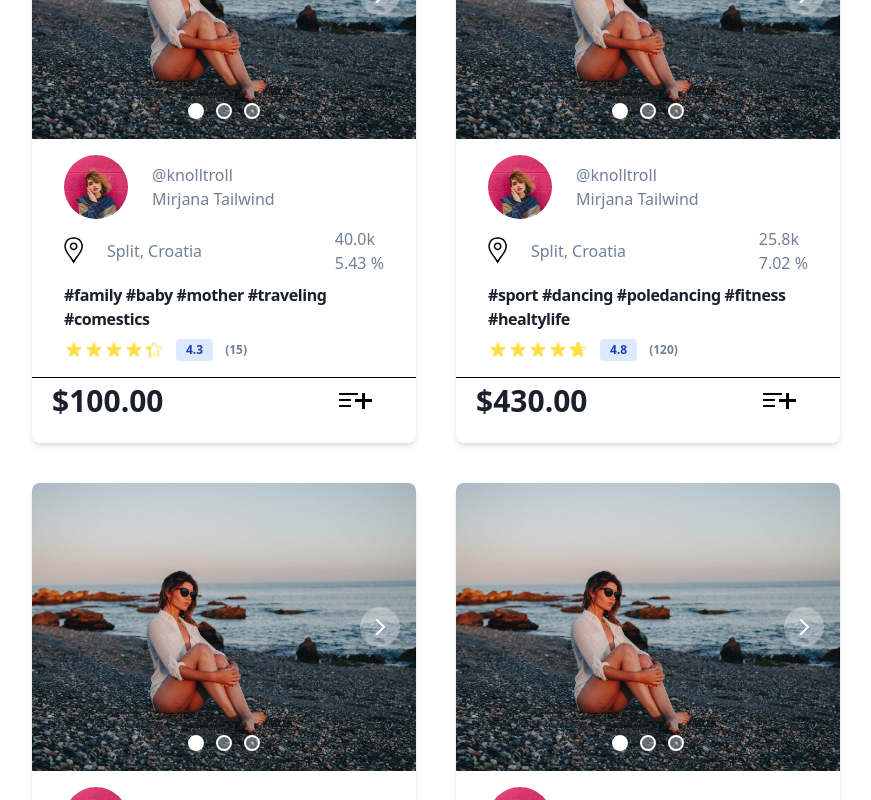
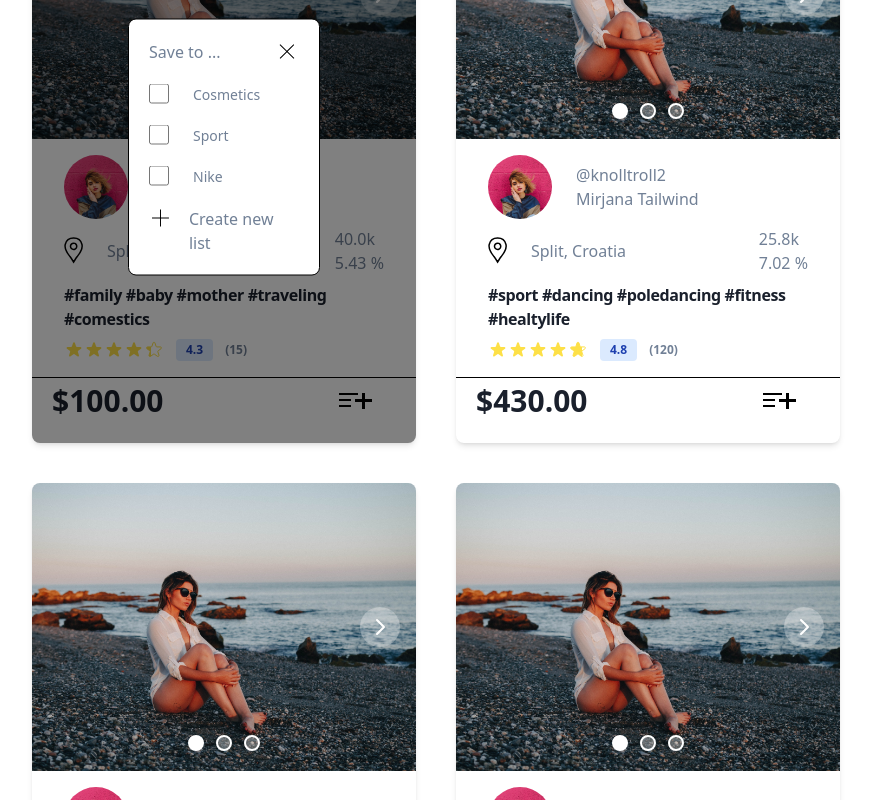
Before and after one commit to Netz00/growi, a Next.js app: page /search in a window 1280 px wide. Both pictures are taken after a click on the element 559 px from the left and 1420 px from the top of the page. Shown: the part 1020-1820 px from the top of the page, without its empty margins (204-1075 px from the left). Built offline with nearby package versions, Linux system fonts and the light colour scheme; a web font is replaced by a local one.

Commit message:
Added SaveCardPopup component

```diff
--- a/public/assets/search.json
+++ b/public/assets/search.json
@@ -46,7 +46,7 @@
 	"influencers": [
 		{
 			"key": 0,
-			"username": "knolltroll",
+			"username": "knolltroll1",
 			"firstName": "Mirjana",
 			"lastName": "Tailwind",
 			"profileImage": "/assets/images/profile1ProfileImage.png",
@@ -81,7 +81,7 @@
 		},
 		{
 			"key": 1,
-			"username": "knolltroll",
+			"username": "knolltroll2",
 			"firstName": "Mirjana",
 			"lastName": "Tailwind",
 			"profileImage": "/assets/images/profile1ProfileImage.png",
@@ -116,7 +116,7 @@
 		},
 		{
 			"key": 2,
-			"username": "knolltroll",
+			"username": "knolltroll3",
 			"firstName": "Mirjana",
 			"lastName": "Tailwind",
 			"profileImage": "/assets/images/profile1ProfileImage.png",
@@ -151,7 +151,7 @@
 		},
 		{
 			"key": 3,
-			"username": "knolltroll",
+			"username": "knolltroll4",
 			"firstName": "Mirjana",
 			"lastName": "Tailwind",
 			"profileImage": "/assets/images/profile1ProfileImage.png",
--- a/src/card/InfluencerCard.tsx
+++ b/src/card/InfluencerCard.tsx
@@ -1,3 +1,5 @@
+import { useState } from 'react';
+
 import Image from 'next/image';
 import { useRouter } from 'next/router';
 
@@ -6,6 +8,7 @@ import { CardCarousel, IMediaProps } from './CardCarousel';
 import { ILocationProps, Location } from './Location';
 import { ProfileStats } from './ProfileStats';
 import { Rating } from './Rating';
+import { SaveCardPopup } from './SaveCardPopup';
 
 type IInfluencerCardProps = {
 	username: string;
@@ -23,11 +26,19 @@ type IInfluencerCardProps = {
 	startingPrice: number;
 };
 
+// TODO pressing + button while settingas are active, mousedown and onClick event conflict, select card div child elements and stop propagation for each
+
 const InfluencerCard = (props: IInfluencerCardProps) => {
 	const router = useRouter();
+	const [savePopup, setSavePopup] = useState(false);
 
 	return (
-		<div className="w-96 max-w-sm bg-white rounded-lg shadow-md dark:bg-gray-800 dark:border-gray-700 flex flex-col gap-4">
+		<div className="relative">
+			<div
+				className={`${
+					savePopup && 'brightness-50'
+				} w-96 max-md:w-72 bg-white rounded-lg shadow-md dark:bg-gray-800 dark:border-gray-700 flex flex-col gap-4`}
+			>
 				<CardCarousel media={[...props.media]} />
 				<div className="flex flex-col gap-2 px-8">
 					<a className="flex flex-row gap-6 items-center">
@@ -65,13 +76,23 @@ const InfluencerCard = (props: IInfluencerCardProps) => {
 				<div className="px-5 pb-5 border-solid border-t border-black">
 					<div className="flex items-center justify-between">
 						<span className="text-3xl font-bold text-gray-900 dark:text-white">
-						{`$${(Math.round(props.startingPrice * 100) / 100).toFixed(
-							2
-						)}`}
+							{`$${(
+								Math.round(props.startingPrice * 100) / 100
+							).toFixed(2)}`}
 						</span>
-					<AddToButton onClick={() => {}} />
+						<AddToButton
+							onClick={() => {
+								if (!savePopup) setSavePopup(true);
+							}}
+						/>
 					</div>
 				</div>
+			</div>
+			<SaveCardPopup
+				id={props.username}
+				savePopup={savePopup}
+				setSavePopup={setSavePopup}
+			/>
 		</div>
 	);
 };
--- /dev/null
+++ b/src/card/SaveCardPopup.tsx
@@ -0,0 +1,77 @@
+import { useRef } from 'react';
+
+import useOutsideAlerter from '../hooks/useOutsideAlerter';
+
+type ISaveCardPopupProps = {
+	id: string;
+	savePopup: boolean;
+	setSavePopup: Function;
+};
+
+// TODO pressing + button while settingas are active, mousedown and onClick event conflict, select card div child elements and stop propagation for each
+
+const SaveCardPopup = (props: ISaveCardPopupProps) => {
+	const lists = ['Cosmetics', 'Sport', 'Nike'];
+
+	const settingsRef = useRef(null);
+	useOutsideAlerter(() => props.setSavePopup(false), props.savePopup, settingsRef);
+	return (
+		<div
+			ref={settingsRef}
+			className={`${
+				!props.savePopup && 'hidden'
+			} absolute top-1/2 left-1/2 transform -translate-x-1/2 -translate-y-1/2
+                            h-fit w-fit bg-white z-10
+                            border-solid border border-black rounded-lg`}
+		>
+			<div className="flex flex-col gap-3 p-5">
+				<div className="flex flex-row justify-between align-middle">
+					<p>Save to ...</p>{' '}
+					<svg
+						viewBox="0 0 24 24"
+						preserveAspectRatio="xMidYMid meet"
+						focusable="false"
+						className="w-6 h-6"
+					>
+						<g>
+							<path d="M12.7,12l6.6,6.6l-0.7,0.7L12,12.7l-6.6,6.6l-0.7-0.7l6.6-6.6L4.6,5.4l0.7-0.7l6.6,6.6l6.6-6.6l0.7,0.7L12.7,12z"></path>
+						</g>
+					</svg>
+				</div>
+				<div className="flex flex-col gap-5 my-2">
+					{lists.map((list, key) => (
+						<div key={key} className="flex items-center gap-6">
+							<input
+								id={`checkbox-${key}-${props.id}`}
+								type="checkbox"
+								value=""
+								className="w-5 h-5 accent-slate-700 bg-gray-100 border-gray-300 rounded focus:ring-black dark:focus:ring-blue-600 dark:ring-offset-gray-800 focus:ring-2 dark:bg-gray-700 dark:border-gray-600"
+							/>
+							<label
+								htmlFor={`checkbox-${key}-${props.id}`}
+								className="text-sm dark:text-gray-300 flex-grow"
+							>
+								{list}
+							</label>
+						</div>
+					))}
+				</div>
+				<div className="flex flex-row justify-between align-middle gap-4">
+					<svg
+						viewBox="0 0 24 24"
+						preserveAspectRatio="xMidYMid meet"
+						focusable="false"
+						className="w-6 h-6"
+					>
+						<g>
+							<path d="M20,12h-8v8h-1v-8H3v-1h8V3h1v8h8V12z"></path>
+						</g>
+					</svg>
+					<p>Create new list</p>
+				</div>
+			</div>
+		</div>
+	);
+};
+
+export { SaveCardPopup };
```
Lines whose indentation alone changed are shown as unchanged.
